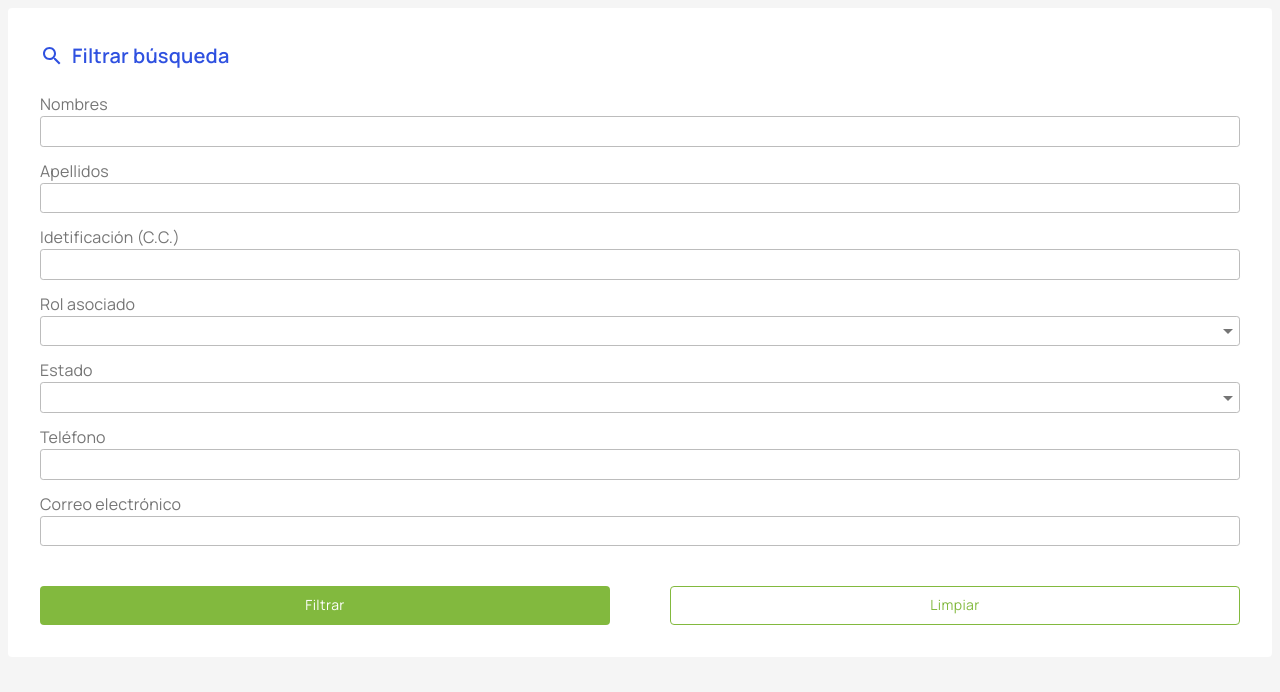
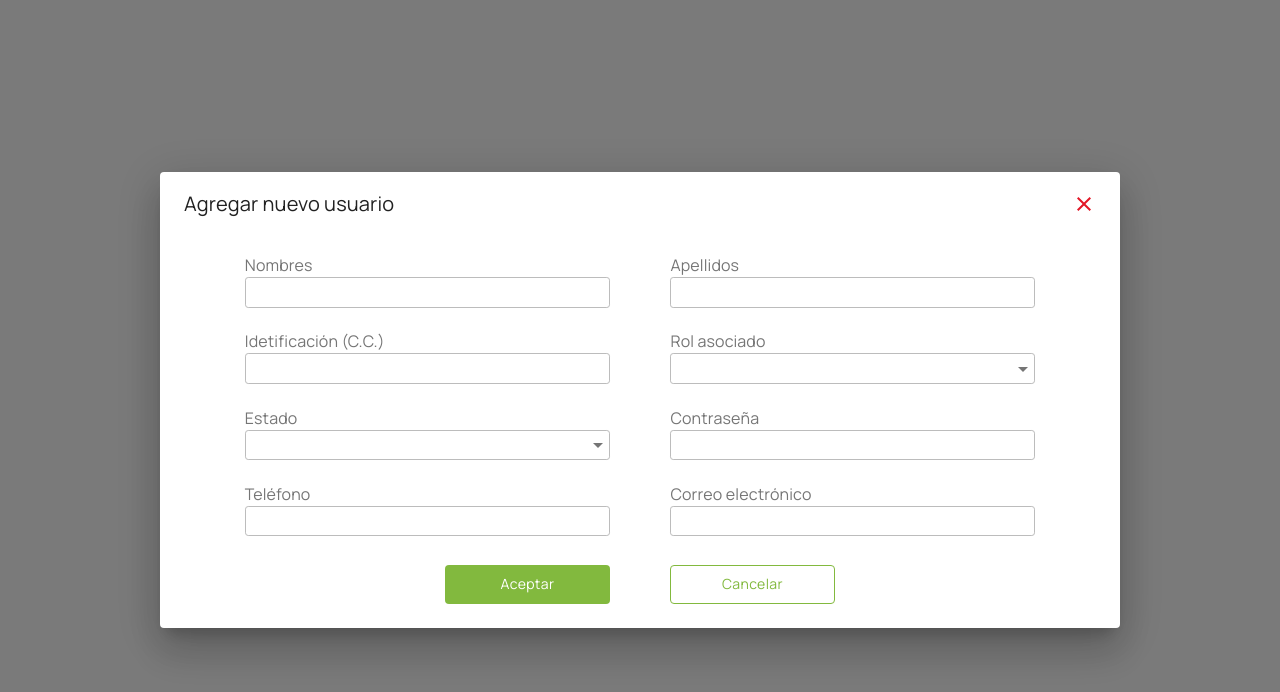
Before and after one commit to jmontillah/ol-software, a React (Create React App) app: page / in a window 1280 px wide. Shown: the top 692 px of the page. Built offline with nearby package versions, Linux system fonts and the light colour scheme.

Commit message:
Finished user form and added constants neccesaries

```diff
--- a/src/App.js
+++ b/src/App.js
@@ -1,11 +1,10 @@
 import React from 'react';
-import LoginCard from './components/LoginCard';
-import SearchForm from './components/SearchForm';
+import UserModal from './components/UserModal';
 
 function App() {
   return (
     <div className="App">
-      <SearchForm />
+      <UserModal title="Agregar nuevo usuario" />
     </div>
   );
 }
--- /dev/null
+++ b/src/components/UserModal/index.js
@@ -0,0 +1,112 @@
+import React from 'react'
+import { Dialog, DialogTitle, DialogContent, FormControl,
+  InputLabel, InputBase, Select, MenuItem, Button } from '@material-ui/core'
+import CloseIcon from '@material-ui/icons/Close'
+import PropTypes from 'prop-types'
+import './style.scss'
+
+const UserModal = props => {
+  const { title } = props
+  return (
+    <div className="af-userModalContainer">
+      <Dialog open={true} fullWidth={true} maxWidth="md" className="af-mainDialog">
+        <DialogTitle className="af-title">
+          {title}
+          <CloseIcon />
+        </DialogTitle>
+        <DialogContent className="af-content">
+          <div className="af-twoInputs">
+            <FormControl className="af-formControl">
+              <InputLabel className="af-inputLabel" shrink htmlFor="namesInput">
+                Nombres
+              </InputLabel>
+              <InputBase id="namesInput" className="af-inputBase"/>
+            </FormControl>
+            <FormControl className="af-formControl">
+            <InputLabel className="af-inputLabel" shrink htmlFor="lastnamesInput">
+              Apellidos
+            </InputLabel>
+            <InputBase id="lastnamesInput" className="af-inputBase"/>
+          </FormControl>
+          </div>
+          <div className="af-twoInputs">
+            <FormControl className="af-formControl">
+              <InputLabel className="af-inputLabel" shrink htmlFor="idInput">
+                Idetificación (C.C.)
+              </InputLabel>
+              <InputBase id="idInput" className="af-inputBase"/>
+            </FormControl>
+            <FormControl className="af-formControl">
+            <InputLabel className="af-inputLabel" shrink id="roleInput">
+              Rol asociado
+            </InputLabel>
+            <Select
+              labelId="roleInput"
+              value={2}
+              // onChange={handleChange}
+              input={<InputBase className="af-inputBase"/>}
+            >
+              <MenuItem value="">
+                <em>None</em>
+              </MenuItem>
+              <MenuItem value={10}>Ten</MenuItem>
+            </Select>
+          </FormControl>
+          </div>
+          <div className="af-twoInputs">
+            <FormControl className="af-formControl">
+              <InputLabel className="af-inputLabel" shrink id="stateInput">
+                Estado
+              </InputLabel>
+              <Select
+                labelId="stateInput"
+                value={2}
+                // onChange={handleChange}
+                input={<InputBase className="af-inputBase"/>}
+              >
+                <MenuItem value="">
+                  <em>None</em>
+                </MenuItem>
+                <MenuItem value={10}>Ten</MenuItem>
+              </Select>
+            </FormControl>
+            <FormControl className="af-formControl">
+              <InputLabel className="af-inputLabel" shrink htmlFor="passwordInput">
+                Contraseña
+              </InputLabel>
+              <InputBase id="passwordInput" className="af-inputBase"/>
+            </FormControl>
+          </div>
+          <div className="af-twoInputs">
+            <FormControl className="af-formControl">
+              <InputLabel className="af-inputLabel" shrink htmlFor="phoneInput">
+                Teléfono
+              </InputLabel>
+              <InputBase id="phoneInput" className="af-inputBase"/>
+            </FormControl>
+            <FormControl className="af-formControl">
+              <InputLabel className="af-inputLabel" shrink htmlFor="emailInput">
+                Correo electrónico
+              </InputLabel>
+              <InputBase id="emailInput" className="af-inputBase"/>
+            </FormControl>
+          </div>
+          <div className="af-buttons">
+            <div className="af-btnDiv accept">
+              <Button className="af-btn">Aceptar</Button>
+            </div>
+            <div className="af-btnDiv cancel">
+              <Button className="af-btn">Cancelar</Button>
+            </div>
+          </div>
+        </DialogContent>
+      </Dialog>
+    </div>
+  )
+}
+
+UserModal.propTypes = {
+  title: PropTypes.string.isRequired,
+}
+
+export default UserModal
--- /dev/null
+++ b/src/components/UserModal/style.scss
@@ -0,0 +1,66 @@
+@import './../../constants/style.scss';
+
+.af-mainDialog {
+  .af-title {
+    h2 {
+      display: flex;
+      justify-content: space-between;
+      align-items: center;
+    }
+    svg {
+      cursor: pointer;
+      color: $red;
+    }
+  }
+  .af-content {
+    .af-twoInputs {
+      width: 100%;
+      display: flex;
+      justify-content: space-evenly;
+      .af-formControl {
+        width: 40%;
+        margin: .8rem 0;
+        .af-inputLabel {
+          transform: scale(1);
+        }
+        .af-inputBase {
+          margin-top: 1.25rem;
+          width: 100%;
+          input, .MuiSelect-select {
+            border: 1px solid $lightGrey;
+            border-radius: .2rem;
+            padding: .3rem .5rem;
+            font-size: 1rem;
+          }
+        }
+      }
+    }
+    .af-buttons {
+      display: flex;
+      width: 100%;
+      justify-content: space-evenly;
+      margin: 1rem 0;
+      .af-btnDiv {
+        width: 40%;
+        .af-btn {
+          text-transform: none;
+          width: 45%;
+        }
+        &.accept {
+          display: flex;
+          justify-content: flex-end;
+          button {
+            background-color: $green;
+            color: $white;
+          }
+        }
+        &.cancel {
+          button {
+            border: 1px solid $green;
+            color: $green;
+          }
+        }
+      }
+    }
+  }
+}
--- a/src/constants/style.scss
+++ b/src/constants/style.scss
@@ -2,4 +2,5 @@ $lightGrey: #bcbcbc;
 $blue: #2f51e0;
 $white: white;
 $mainBg: #f5f5f5;
+$red: #e31727;
 $green: #82b93e;
```
